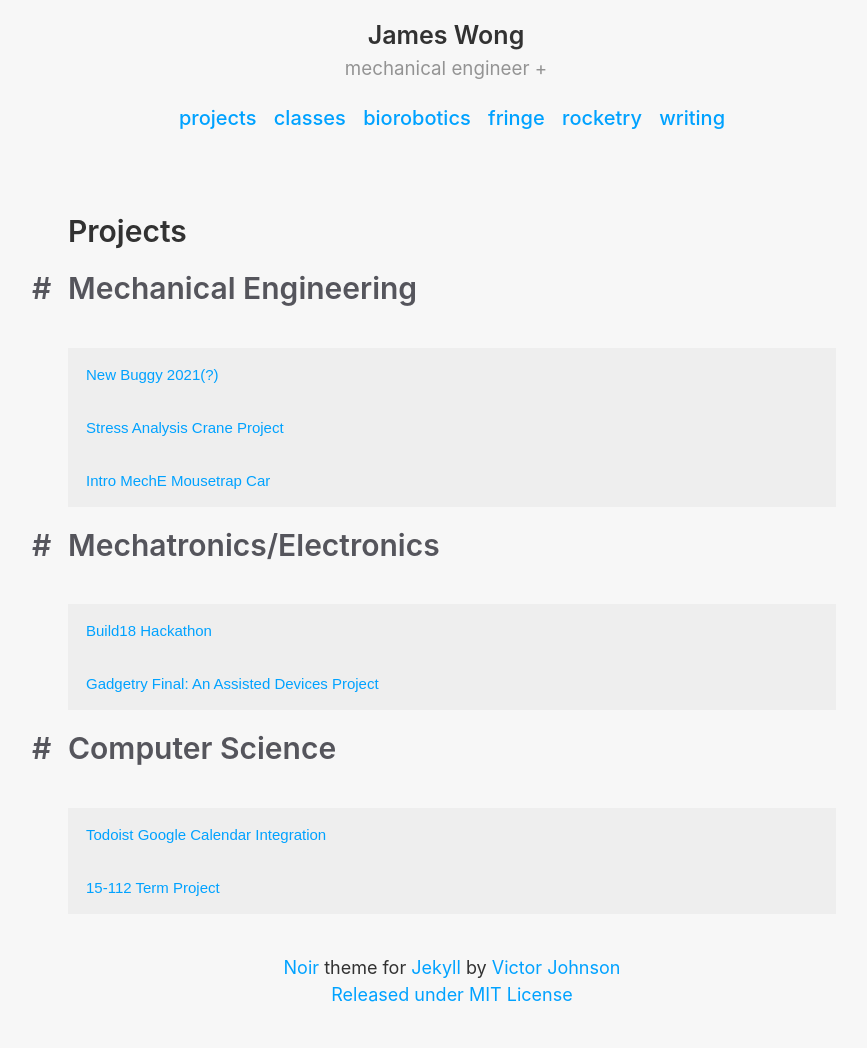
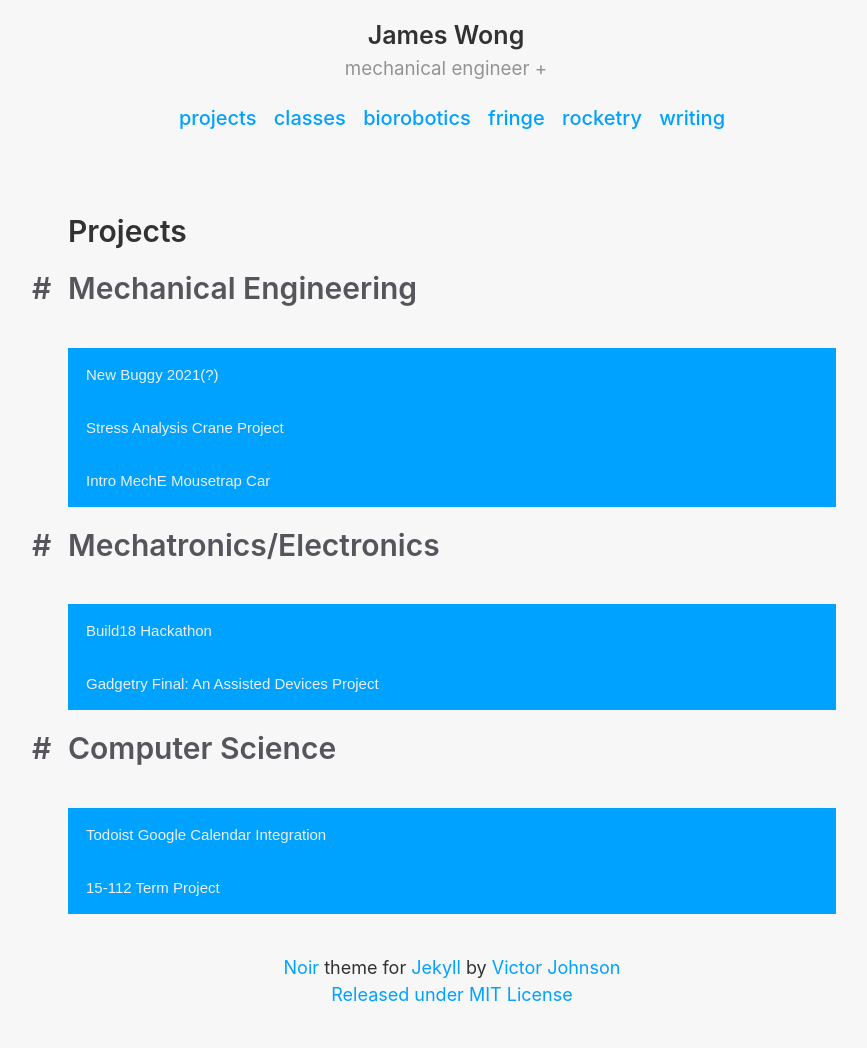
Before and after one commit to jamestorrissonwong/jtw, a Jekyll site: the page built from projects/projects.html, in a window 1280 px wide. Shown: the whole page, without its empty margins (188-1055 px from the left). Built offline with Jekyll 4.4.1, drawn with Linux system fonts in a browser that asks for light colours; nearby versions of some CDN libraries.

Commit message:
color changes

```diff
--- a/_sass/_collapsible.scss
+++ b/_sass/_collapsible.scss
@@ -1,12 +1,12 @@
 .collapsible {
 
-  background-color: #eee;
+  background-color: $light;
   @media (prefers-color-scheme: dark) {
-    background-color: #555555;
+    background-color: $dark;
   }
-  color: $light;
+  color: #eee;
   @media (prefers-color-scheme: dark) {
-    color: $dark;
+    color: #eee;
   }
 
   cursor: pointer;
@@ -19,7 +19,11 @@
   }
 
   .active, .collapsible:hover {
-    background-color: #777;
+    background-color: #eee;
+    color: $light;
+    @media (prefers-color-scheme: dark) {
+      color: $dark;
+    }
   }
 
   .collapsiblecontent {
@@ -27,9 +31,9 @@
     max-height: 0;
     overflow: hidden;
     transition: max-height 0.2s ease-out;
-    background-color: #eee;
+    background-color: $body-bg;
     @media (prefers-color-scheme: dark) {
-      background-color: #555555;
+      background-color: $body-bg-dark;
     }
     color: $body-color;
   }
--- a/projects/projects.html
+++ b/projects/projects.html
@@ -18,7 +18,7 @@ title: Projects
 
 
     <figure>
-        <img src="{{ site.baseurl }}/assets/nb21.png">
+        <img src="{{ site.baseurl }}/assets/nb21.png" style="width:50%">
         <figcaption>Our current buggy assembly</figcaption>
     </figure>
 </div>
@@ -29,7 +29,7 @@ title: Projects
     The field is shown here:<br><br>
 
     <figure>
-      <img src="{{ site.baseurl }}/assets/field.png">
+      <img src="{{ site.baseurl }}/assets/field.png" style="width:50%">
       <figcaption>The Field</figcaption>
     </figure>
 
@@ -37,7 +37,7 @@ title: Projects
     Additionally, there were constraints to the weight of the crane, and the entire         thing had to be made of aluminum. <br><br>
 
     <figure>
-      <img src="{{ site.baseurl }}/assets/crane.png">
+      <img src="{{ site.baseurl }}/assets/crane.png" style="width:50%">
       <figcaption>Our CAD Model</figcaption>
     </figure>
 </div>
@@ -54,7 +54,7 @@ title: Projects
 
 
     <figure>
-      <img src="{{ site.baseurl }}/assets/cpr.jpg">
+      <img src="{{ site.baseurl }}/assets/cpr.jpg" style="width:50%">
       <figcaption>Here is the completed CPR machine</figcaption>
     </figure>
 
@@ -62,7 +62,7 @@ title: Projects
 
 
     <figure>
-      <img src="{{ site.baseurl }}/assets/b18awards1.jpg">
+      <img src="{{ site.baseurl }}/assets/b18awards1.jpg" style="width:50%">
       <figcaption>Awards</figcaption>
     </figure>
 
```
Also changed, not shown: htmlpages/biorobotics.html (+5 -5 lines).
